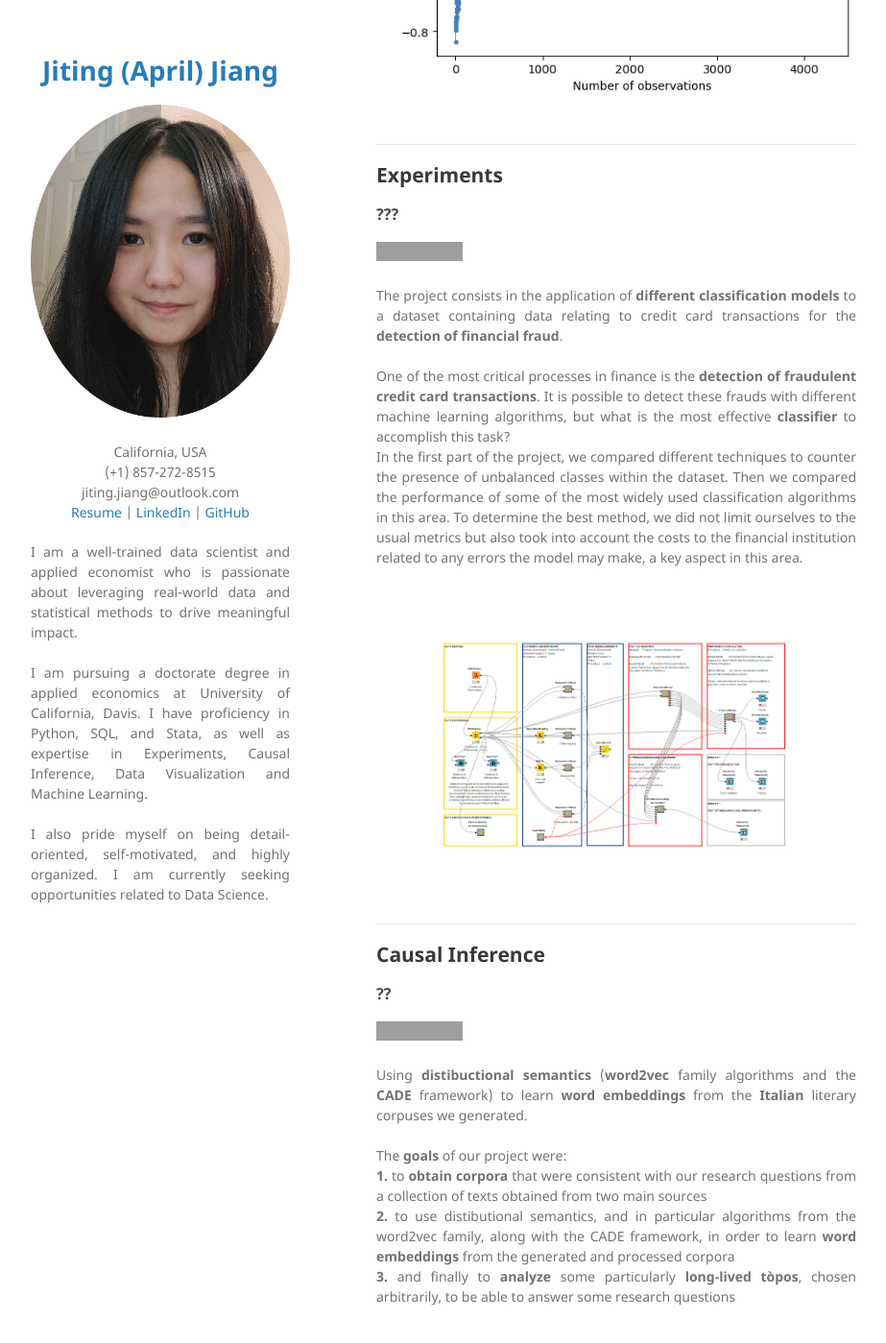
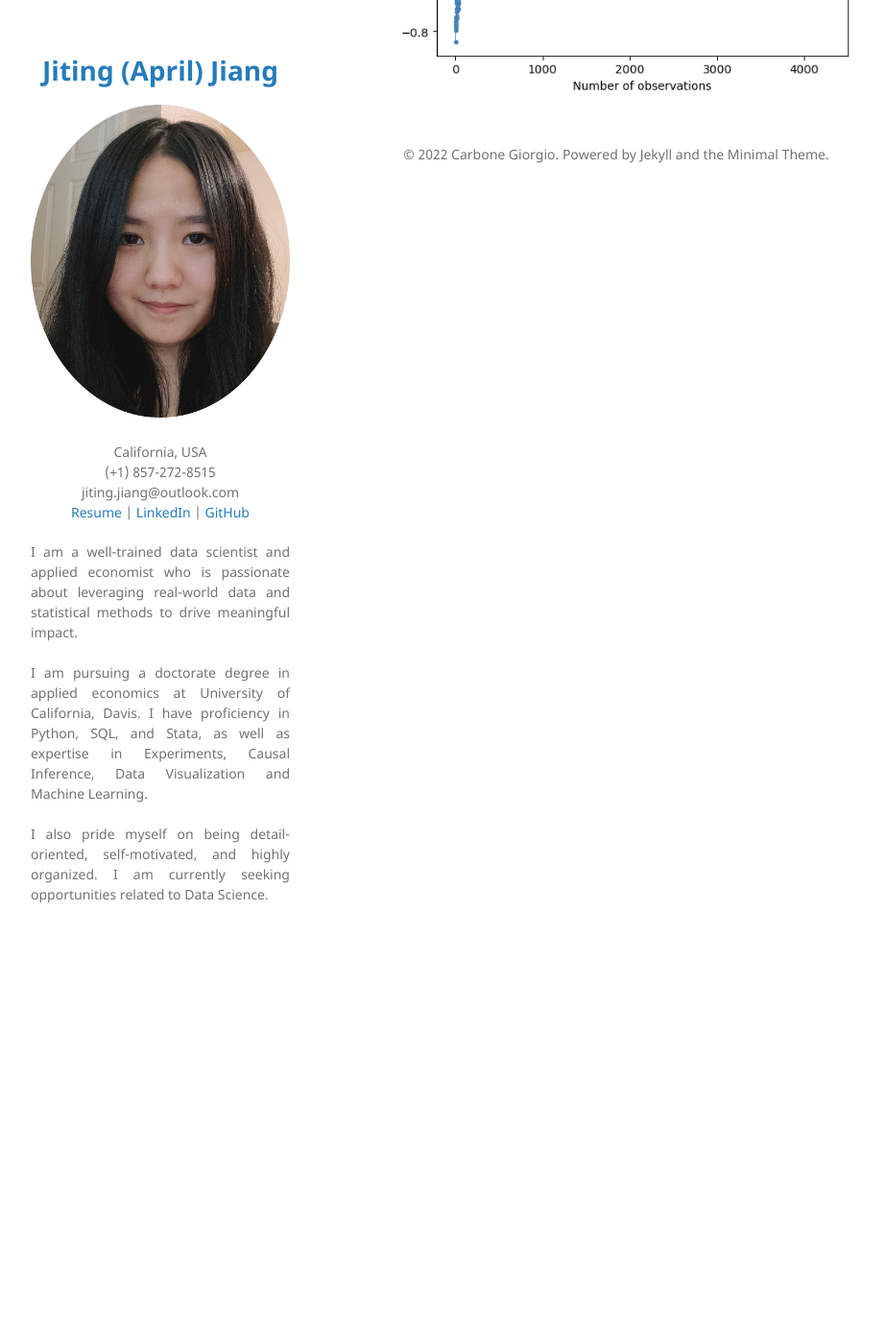
Before and after one commit to JtJiangA/minimal-portfolio, a Jekyll site: the page built from index.md, in a window 1280 px wide and 1400 px high, scrolled down 2033 px. Shown: the whole window at 96% size, without its empty margins (178-1101 px from the left). Built offline with Jekyll 4.4.1, drawn with Linux system fonts in a browser that asks for light colours; our own code applies the rules of GitHub Pages for plain Markdown files; some of the changed text lies outside the part shown; grey boxes are pictures that could not be loaded.

Commit message:
Update index.md

```diff
--- a/index.md
+++ b/index.md
@@ -44,54 +44,4 @@ In this project, to assess the heterogeneity, I build and interpret Random Causa
 <center><img src="images/rcf.png"/></center>
 <br>
 
----
-## Experiments
-
-### ???
-
-[![View on GitHub](https://img.shields.io/badge/GitHub-View_on_GitHub-blue?logo=GitHub)](https://github.com/giocoal/Knime_Classification_Credit-Card-Fraud-Decection)
-
-<div style="text-align: justify">
-The project consists in the application of <b>different classification models</b> to a dataset containing data relating to credit card transactions for the <b>detection of financial fraud</b>.
-<br> <br>
-One of the most critical processes in finance is the <b>detection of fraudulent credit card transactions</b>. It is possible to detect these frauds with different machine learning algorithms, but what is the most effective <b>classifier</b> to accomplish this task?
-<br>
-In the first part of the project, we compared different techniques to counter the presence of unbalanced classes within the dataset. Then we compared the performance of some of the most widely used classification algorithms in this area. To determine the best method, we did not limit ourselves to the usual metrics but also took into account the costs to the financial institution related to any errors the model may make, a key aspect in this area.
-</div>
-<br>
-<center><img src="images/MLKnime.png"/></center>
-<br>
-
----
-## Causal Inference
-
-### ??
-
-[![View on GitHub](https://img.shields.io/badge/GitHub-View_on_GitHub-blue?logo=GitHub)](https://github.com/giocoal/word-embedding-italian-literature)
-
-<div style="text-align: justify">
-Using <b>distibuctional semantics</b> (<b>word2vec</b> family algorithms and the <b>CADE</b> framework) to learn <b>word embeddings</b> from the <b>Italian</b> literary corpuses we generated.
-<br> <br>
-The <b>goals</b> of our project were:
-<br>
-<b>1.</b> to <b>obtain corpora</b> that were consistent with our research questions from a collection of texts obtained from two main sources
-<br>
-<b>2.</b> to use distibutional semantics, and in particular algorithms from the word2vec family, along with the CADE framework, in order to learn <b>word embeddings</b> from the generated and processed corpora
-<br>
-<b>3.</b> and finally to <b>analyze</b> some particularly <b>long-lived tòpos</b>, chosen arbitrarily, to be able to answer some research questions
-</div>
-<br>
-<center><img src="images/DataSemanticsItalianLiterature.jpg"/></center>
-<br>
-
----
-## Data Visualization
-
-### ??
-
----
-## SQL
-
-### ??
-
 <center>© 2022 Carbone Giorgio. Powered by Jekyll and the Minimal Theme.</center>
```
